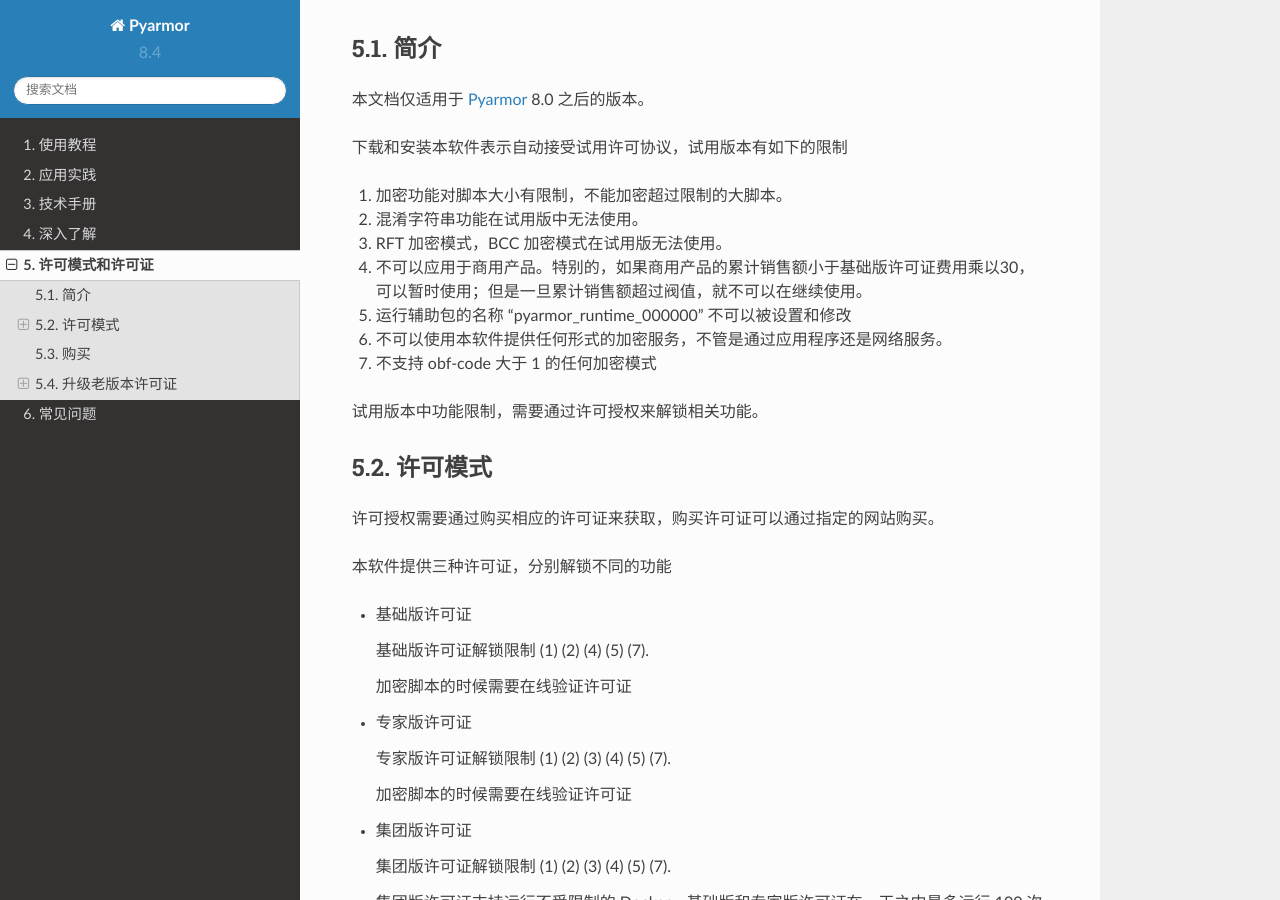
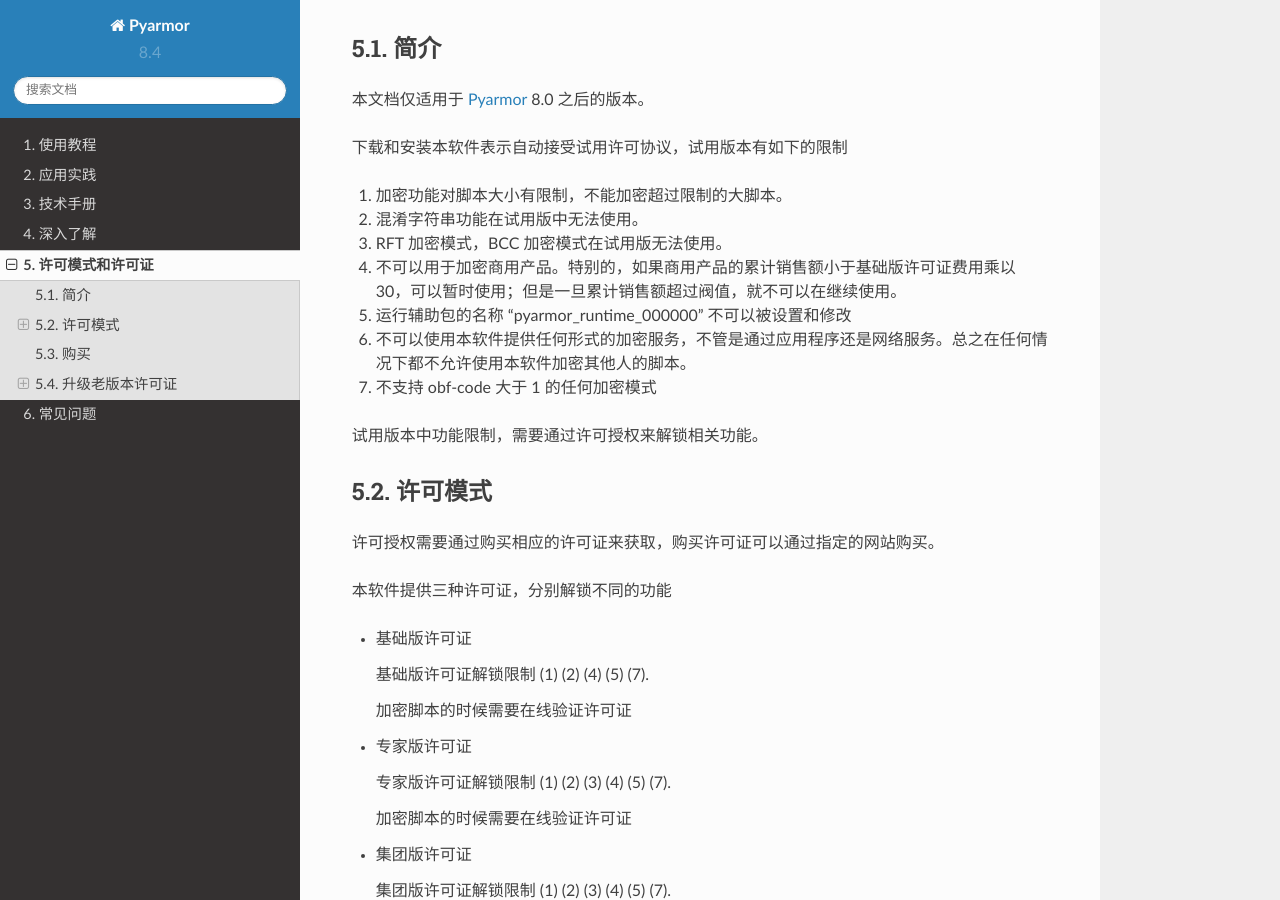
Before and after one commit to dashingsoft/pyarmor-docs-zh, a Sphinx documentation site: the page built from docs/licenses.rst, in a window 1280 px wide and 900 px high, scrolled down 367 px. Built offline with Sphinx 7.4.7 and the Read the Docs theme 2.0.0, drawn with Linux system fonts in a browser that asks for light colours.

Commit message:
Refine license item to make it clear

```diff
--- a/docs/licenses.rst
+++ b/docs/licenses.rst
@@ -19,9 +19,9 @@
 (1) 加密功能对脚本大小有限制，不能加密超过限制的大脚本。
 (2) 混淆字符串功能在试用版中无法使用。
 (3) RFT 加密模式，BCC 加密模式在试用版无法使用。
-(4) 不可以应用于商用产品。特别的，如果商用产品的累计销售额小于基础版许可证费用乘以30，可以暂时使用；但是一旦累计销售额超过阀值，就不可以在继续使用。
+(4) 不可以用于加密商用产品。特别的，如果商用产品的累计销售额小于基础版许可证费用乘以30，可以暂时使用；但是一旦累计销售额超过阀值，就不可以在继续使用。
 (5) 运行辅助包的名称 "pyarmor_runtime_000000" 不可以被设置和修改
-(6) 不可以使用本软件提供任何形式的加密服务，不管是通过应用程序还是网络服务。
+(6) 不可以使用本软件提供任何形式的加密服务，不管是通过应用程序还是网络服务。总之在任何情况下都不允许使用本软件加密其他人的脚本。
 (7) 不支持 obf-code 大于 1 的任何加密模式
 
 试用版本中功能限制，需要通过许可授权来解锁相关功能。
```
